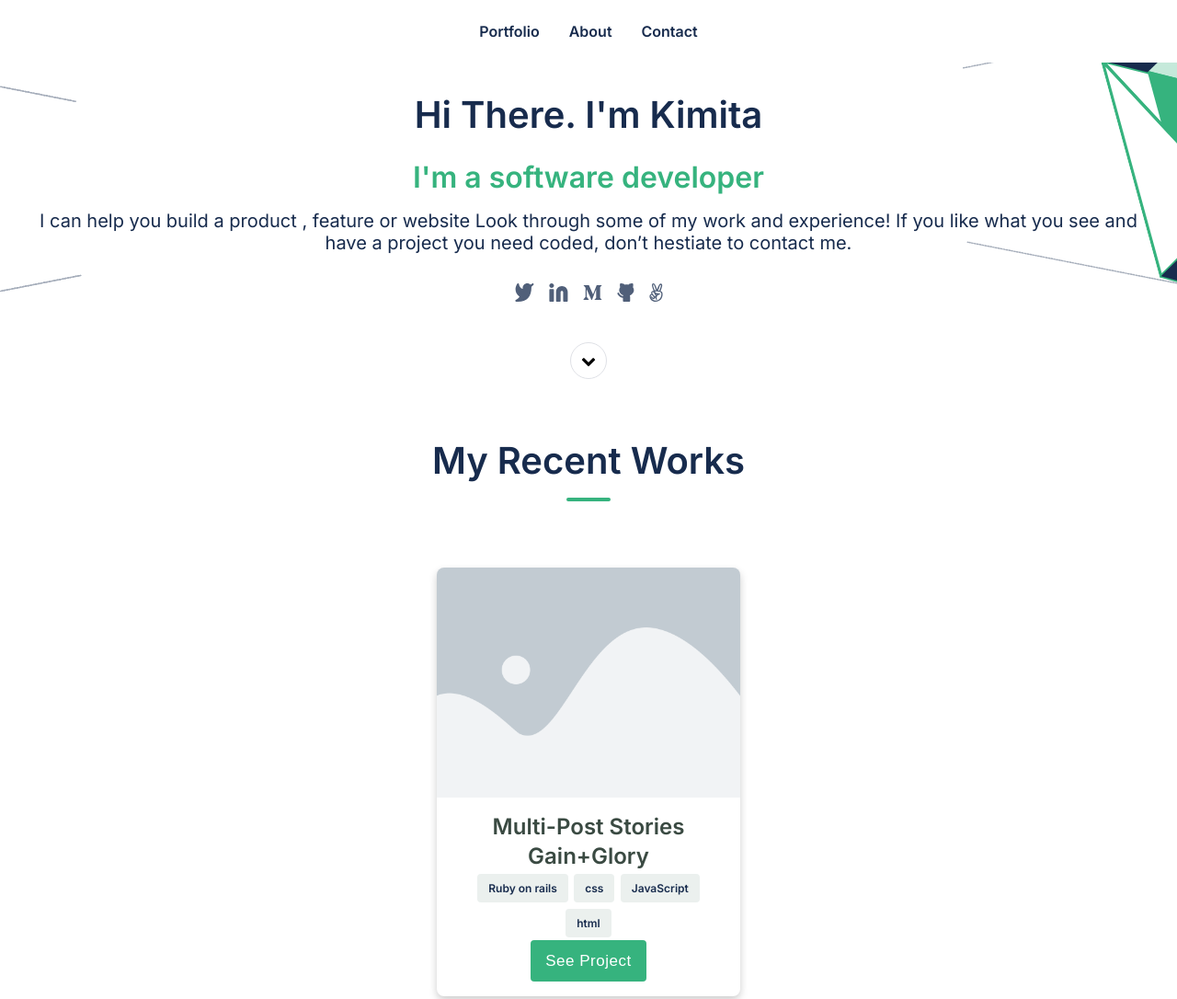
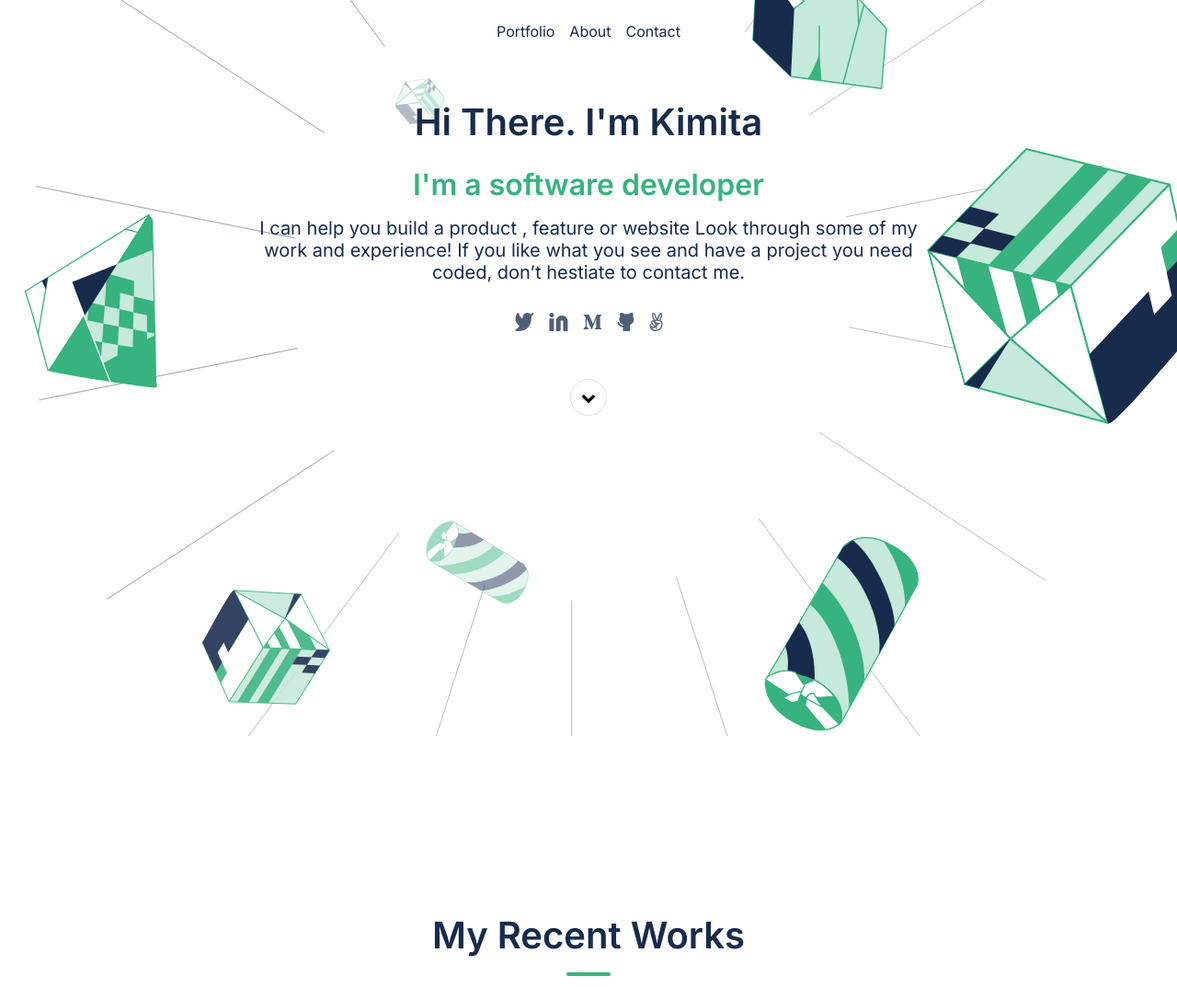
Before and after one commit to kimitaWanjohi/my-portfolio, a website: page index.html in a window 1280 px wide. Shown: the top 1086 px of the page at 92% size. Drawn offline with Linux system fonts and the light colour scheme.

Commit message:
Desktop headline

```diff
--- a/index.html
+++ b/index.html
@@ -10,6 +10,7 @@
 </head>
 <body>
     <div class="page">
+        <section class="headline">
             <!-- mobile nav -->
             <header class="navbar-sm">
                 <div>
@@ -37,7 +38,7 @@
                 </nav>
             </header>
 
-        <section class="headline section">
+            <section class="section">
                 <div class="p-2 container">
                     <h1 class="main-title">Hi There. I'm Kimita</h1>
                     <h2 class="sub-title">I'm a software developer</h2>
@@ -79,6 +80,7 @@
                         <i class="fa fa-chevron-down" aria-hidden="true"></i>
                     </div>
                 </div>
+            </section>
         </section>
         <!-- Work section -->
         <section class="section">
@@ -255,9 +257,7 @@
                             <li>Css</li>
                         </ul>
                     </div>
-                </div>
 
-                <div class="row">
 
                     <div class="about-card">
                         <div>
--- a/style.css
+++ b/style.css
@@ -408,13 +408,39 @@ ul {
   }
 
   .navbar-lg ul li {
-    margin: 0 1rem;
+    margin: 0 0.5rem;
   }
 
   .navbar-lg ul li a {
     color: #172b4d;
     font-size: 16px;
-    font-weight: 600;
+    font-weight: 400;
     text-decoration: none;
   }
+
+  .headline {
+    background: url('assets/Header-llustration-desktop.svg') no-repeat center top;
+    background-size: cover;
+    height: 100vh;
+    margin-bottom: 8em;
+  }
+
+  .headline .container {
+    padding: 1rem 20%;
+  }
+
+  .headline .section {
+    height: 100vh;
+    display: flex;
+    justify-content: start;
+    align-items: center;
+    flex-direction: column;
+    text-align: center;
+    overflow-wrap: normal;
+  }
+
+  .row {
+    grid-template-columns: auto auto auto;
+    gap: 2rem;
+  }
 }
```
Lines whose indentation alone changed are shown as unchanged.
